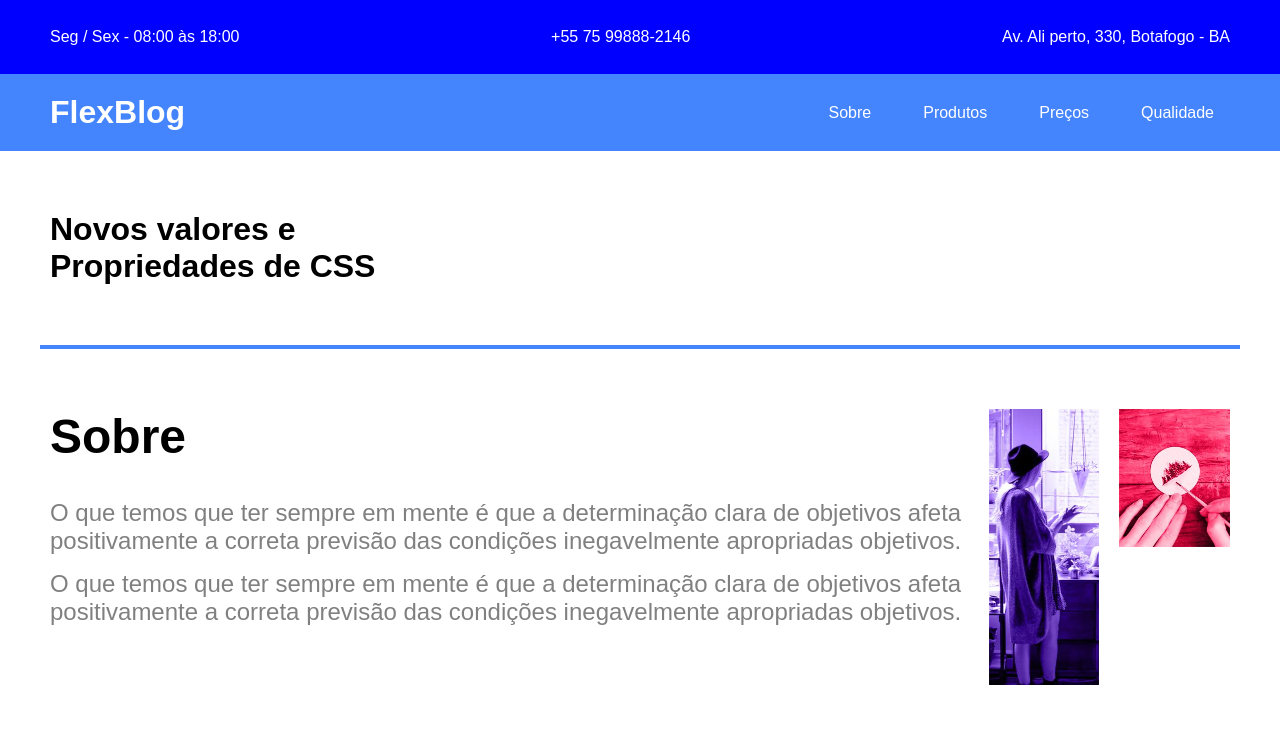
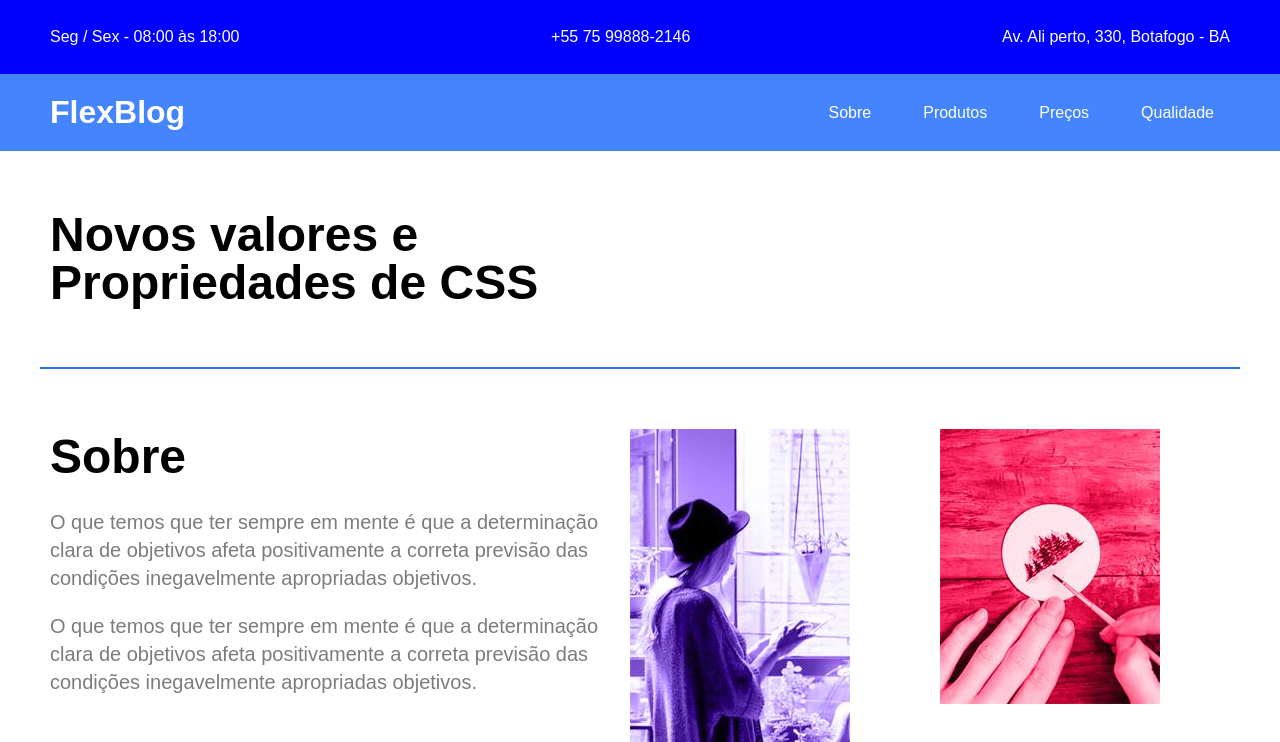
Before and after one commit to VoupraSP/FlexBlog, a plain HTML site: page index.html in a window 1280 px wide. Shown: the top 742 px of the page. Drawn offline with Linux system fonts and the light colour scheme.

Commit message:
add sobre container

```diff
--- a/css/style.css
+++ b/css/style.css
@@ -17,6 +17,7 @@ a {
     padding: 8px 16px;
 }
 
+/*Global*/
 .container {
     max-width: 1200px;
     margin: 0 auto;
@@ -68,28 +69,45 @@ a {
     color: rgb(95, 88, 88);
 }
 
+/*Introdução*/
+
 .introducao {
-    padding: 60px 10px;
+	font-size: 3em;
+	line-height: 1;
+	padding: 60px 10px;
 }
 
+/*Sobre*/
+
 .sobre {
-    border-top: 4px solid rgb(68, 132, 252);;
-    padding: 60px 10px;
-    display: flex;
-    gap: 20px;
+	border-top: 2px solid #2c70ff;
+	border-bottom: 2px solid #2c70ff;
+	padding: 60px 0;
+	display: flex;
+	flex-wrap: wrap;
 }
 
-.sobre .sobre-info {
-    display: flex;
-    flex-direction: column;
-    gap: 15px;
-}
-.sobre .sobre-info h1 {
-    font-size: 3rem;
-    margin-bottom: 20px;
+.sobre-info {
+	flex: 2 1 300px;
+	margin: 0 10px;
 }
 
-.sobre .sobre-info p {
-    font-size: 1.5rem;
-    color: gray;
+.sobre-info h1 {
+	font-size: 3em;
+	margin-bottom: .5em;
 }
+
+.sobre-info p {
+	font-size: 1.25em;
+	line-height: 1.4;
+	margin-bottom: 1em;
+	color: #7c7c7c;
+}
+
+.sobre-img {
+	flex: 1 1 160px;
+	margin: 0 10px;
+}
+
+
+/*Produtos*/
--- a/index.html
+++ b/index.html
@@ -23,7 +23,7 @@
           </div>
           <nav class="nav-header">
             <ul class="ul-header">
-                <li><a href="">Sobre</a></li>
+                <li><a href="#sobre">Sobre</a></li>
                 <li><a href="">Produtos</a></li>
                 <li><a href="">Preços</a></li>
                 <li><a href="">Qualidade</a></li>
@@ -45,7 +45,7 @@
             </p>
         </div>
         <div class="sobre-img">
-            <img src="./img/sobre1.jpg" alt="Sobre 1">
+            <img class="img1" src="./img/sobre1.jpg" alt="Sobre 1">
         </div>
         <div class="sobre-img">
             <img src="./img/sobre2.jpg" alt="Sobre 2">
@@ -53,7 +53,7 @@
     </section>
 
 
-    <section class="produtos" id="produtos">
+    <section class="produtos container" id="produtos">
         <h1>Produtos</h1>
 
         <div class="produtos-container">
```
